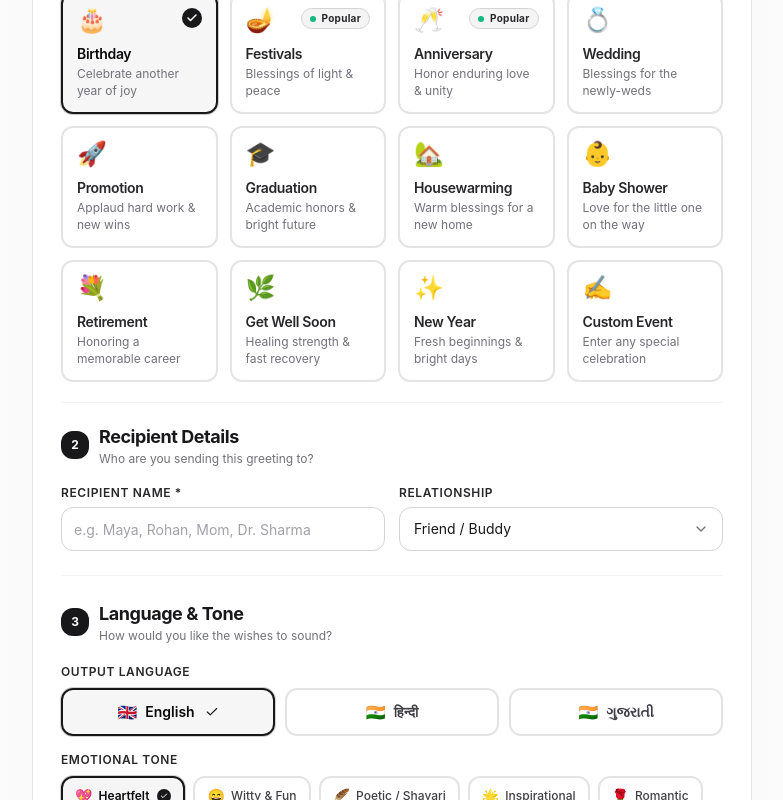
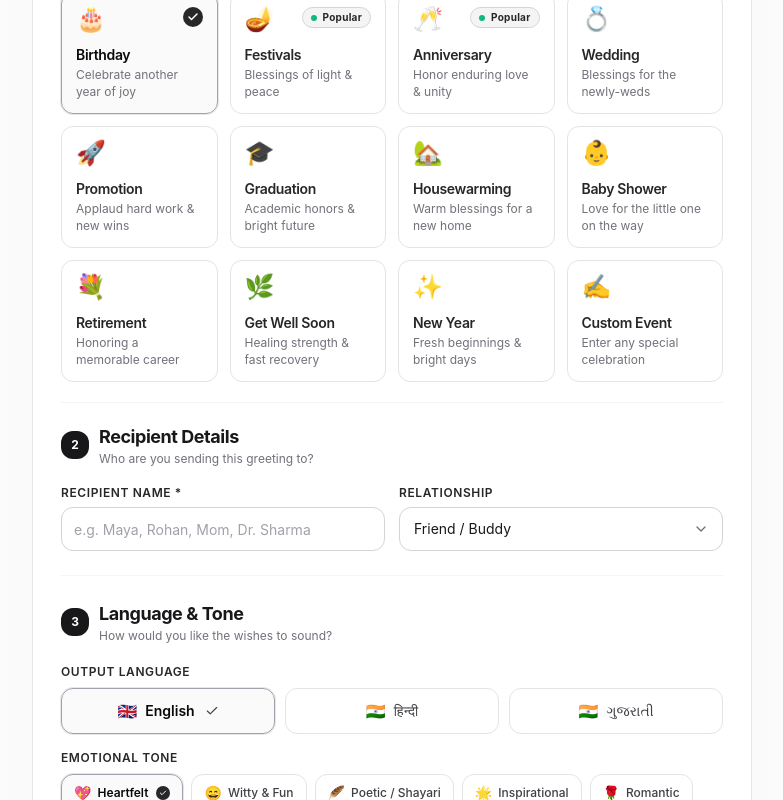
Before and after one commit to princesojitra/wishmaker, a React (Vite) app: page / in a window 1280 px wide. Shown: the part 420-1220 px from the top of the page, without its empty margins (248-1031 px from the left). Built offline with nearby package versions, Linux system fonts and the light colour scheme; a web font is replaced by a local one.

Commit message:
style: replace heavy black selection borders with lighter, elegant borders

```diff
--- a/src/components/OccasionSelector.tsx
+++ b/src/components/OccasionSelector.tsx
@@ -70,16 +70,16 @@ export const OccasionSelector: React.FC<OccasionSelectorProps> = ({
               key={occ.id}
               type="button"
               onClick={() => onSelectOccasion(occ.id)}
-              className={`relative flex flex-col justify-between h-[122px] w-full rounded-xl p-3 sm:p-3.5 text-left border-2 transition-all duration-150 outline-none cursor-pointer ${
+              className={`relative flex flex-col justify-between h-[122px] w-full rounded-xl p-3 sm:p-3.5 text-left border transition-all duration-150 outline-none cursor-pointer ${
                 isSelected
-                  ? 'border-zinc-900 bg-zinc-100/80 text-zinc-950 shadow-sm ring-1 ring-zinc-900/20 dark:border-zinc-200 dark:bg-zinc-800/90 dark:text-zinc-50 dark:ring-zinc-200/30'
+                  ? 'border-zinc-400 bg-zinc-50/90 text-zinc-950 shadow-xs ring-1 ring-zinc-400/25 dark:border-zinc-500 dark:bg-zinc-800/70 dark:text-zinc-50 dark:ring-zinc-500/25'
                   : 'border-zinc-200 bg-white text-zinc-800 hover:border-zinc-300 hover:bg-zinc-50/70 dark:border-zinc-800 dark:bg-zinc-900/60 dark:text-zinc-200 dark:hover:border-zinc-700'
               }`}
             >
               <div className="flex items-start justify-between w-full h-6 shrink-0">
                 <span className="text-2xl leading-none select-none">{occ.icon}</span>
                 {isSelected ? (
-                  <div className="flex h-5 w-5 items-center justify-center rounded-full bg-zinc-900 text-white dark:bg-zinc-100 dark:text-zinc-900 shadow-xs shrink-0">
+                  <div className="flex h-5 w-5 items-center justify-center rounded-full bg-zinc-800 text-white dark:bg-zinc-200 dark:text-zinc-900 shadow-xs shrink-0">
                     <Check className="h-3 w-3 stroke-[3]" />
                   </div>
                 ) : (
--- a/src/components/WishForm.tsx
+++ b/src/components/WishForm.tsx
@@ -287,15 +287,15 @@ export const WishForm: React.FC<WishFormProps> = ({
                   key={lang.id}
                   type="button"
                   onClick={() => onLanguageChange(lang.id)}
-                  className={`flex items-center justify-center gap-2 rounded-xl py-2.5 px-3 text-xs sm:text-sm font-semibold border-2 transition-all ${
+                  className={`flex items-center justify-center gap-2 rounded-xl py-2.5 px-3 text-xs sm:text-sm font-medium border transition-all ${
                     isSelected
-                      ? 'border-zinc-900 bg-zinc-100/80 text-zinc-950 shadow-xs ring-1 ring-zinc-900/20 dark:border-zinc-200 dark:bg-zinc-800/90 dark:text-zinc-50 dark:ring-zinc-200/30'
+                      ? 'border-zinc-400 bg-zinc-50/90 font-semibold text-zinc-950 shadow-xs ring-1 ring-zinc-400/25 dark:border-zinc-500 dark:bg-zinc-800/70 dark:text-zinc-50 dark:ring-zinc-500/25'
                       : 'border-zinc-200 bg-white text-zinc-700 hover:border-zinc-300 hover:bg-zinc-50/70 dark:border-zinc-800 dark:bg-zinc-900 dark:text-zinc-300 dark:hover:border-zinc-700'
                   }`}
                 >
                   <span className="text-base">{lang.flag}</span>
                   <span>{lang.native}</span>
-                  {isSelected && <Check className="h-3.5 w-3.5 text-zinc-900 dark:text-zinc-100 ml-0.5" />}
+                  {isSelected && <Check className="h-3.5 w-3.5 text-zinc-700 dark:text-zinc-200 ml-0.5" />}
                 </button>
               );
             })}
@@ -316,16 +316,16 @@ export const WishForm: React.FC<WishFormProps> = ({
                   key={toneItem.id}
                   type="button"
                   onClick={() => handleToggleTone(toneItem.id)}
-                  className={`inline-flex items-center gap-1.5 rounded-lg px-3 py-2 text-xs font-medium border-2 transition-all cursor-pointer ${
+                  className={`inline-flex items-center gap-1.5 rounded-lg px-3 py-2 text-xs font-medium border transition-all cursor-pointer ${
                     isSelected
-                      ? 'border-zinc-900 bg-zinc-100/90 text-zinc-950 font-semibold shadow-xs ring-1 ring-zinc-900/20 dark:border-zinc-200 dark:bg-zinc-800/90 dark:text-zinc-50 dark:ring-zinc-200/30'
+                      ? 'border-zinc-400 bg-zinc-50/90 font-semibold text-zinc-950 shadow-xs ring-1 ring-zinc-400/25 dark:border-zinc-500 dark:bg-zinc-800/70 dark:text-zinc-50 dark:ring-zinc-500/25'
                       : 'border-zinc-200 bg-white text-zinc-700 hover:border-zinc-300 hover:bg-zinc-50/70 dark:border-zinc-800 dark:bg-zinc-900 dark:text-zinc-300 dark:hover:border-zinc-700'
                   }`}
                 >
                   <span className="text-sm">{toneItem.emoji}</span>
                   <span>{getToneLabel(toneItem)}</span>
                   {isSelected && (
-                    <div className="flex h-3.5 w-3.5 items-center justify-center rounded-full bg-zinc-900 text-white dark:bg-zinc-100 dark:text-zinc-900 ml-0.5">
+                    <div className="flex h-3.5 w-3.5 items-center justify-center rounded-full bg-zinc-800 text-white dark:bg-zinc-200 dark:text-zinc-900 ml-0.5">
                       <Check className="h-2 w-2 stroke-[3]" />
                     </div>
                   )}
```
